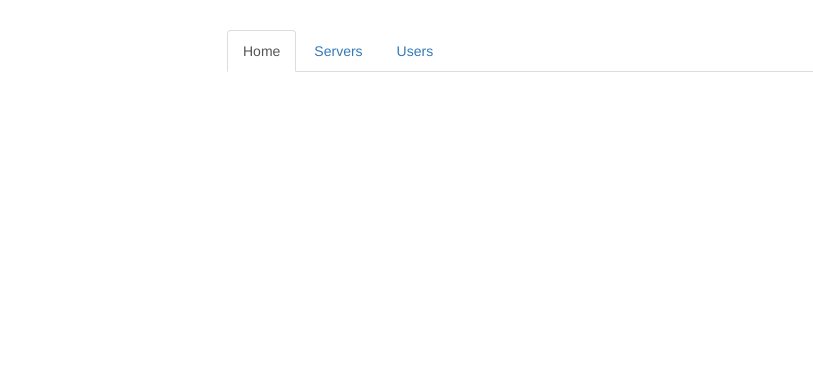
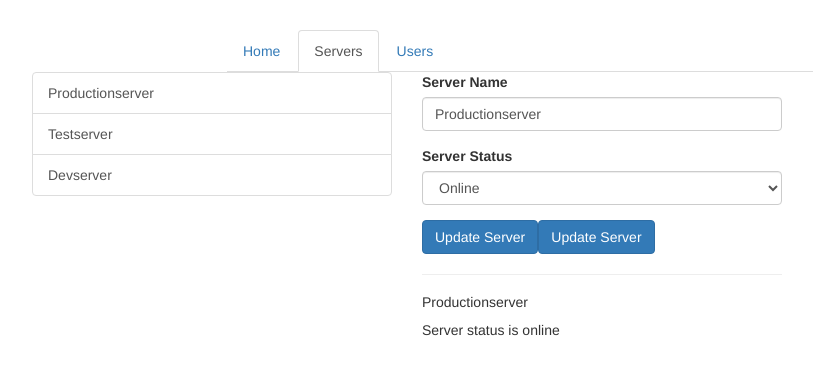
Before and after one commit to Karthi-K6/Angular_daily_practice, an Angular app: page /servers/1/1 in a window 1280 px wide. Before the commit this address led to /. Shown: the top 374 px of the page, without its empty margins (38-851 px from the left). Built offline with nearby package versions, Linux system fonts and the light colour scheme.

Commit message:
feat:Added come features on servers component

```diff
--- a/src/app/app.module.ts
+++ b/src/app/app.module.ts
@@ -16,7 +16,8 @@ const appRoutes:Routes = [
   {path:'',component:HomeComponent},
   {path:'users',component:UsersComponent},
   {path:'users/:id/:name',component:UserComponent},
-  {path:'servers',component:ServersComponent}
+  {path:'servers',component:ServersComponent},
+  {path:'servers/:id/:edit',component:ServersComponent}
 ]
 
 @NgModule({
--- a/src/app/servers/edit-server/edit-server.component.html
+++ b/src/app/servers/edit-server/edit-server.component.html
@@ -19,3 +19,10 @@
 <button
   class="btn btn-primary"
   (click)="onUpdateServer()">Update Server</button>
+
+<button
+  class="btn btn-primary"
+  (click)="OnqueryExample()"
+  [routerLink]="['/servers',4,'edit']"
+  [queryParams]="{edit:'1'}"
+>Update Server</button>
--- a/src/app/servers/edit-server/edit-server.component.ts
+++ b/src/app/servers/edit-server/edit-server.component.ts
@@ -1,6 +1,7 @@
 import { Component, OnInit } from '@angular/core';
 
 import { ServersService } from '../servers.service';
+import {ActivatedRoute} from "@angular/router";
 
 @Component({
   selector: 'app-edit-server',
@@ -12,7 +13,7 @@ export class EditServerComponent implements OnInit {
   serverName = '';
   serverStatus = '';
 
-  constructor(private serversService: ServersService) { }
+  constructor(private serversService: ServersService,private router:ActivatedRoute) { }
 
   ngOnInit() {
     this.server = this.serversService.getServer(1);
@@ -23,5 +24,7 @@ export class EditServerComponent implements OnInit {
   onUpdateServer() {
     this.serversService.updateServer(this.server.id, {name: this.serverName, status: this.serverStatus});
   }
-
+  OnqueryExample(){
+    this.router.snapshot.queryParams.subscribe();
+  }
 }
--- a/src/app/servers/servers.component.html
+++ b/src/app/servers/servers.component.html
@@ -2,6 +2,9 @@
   <div class="col-xs-12 col-sm-4">
     <div class="list-group">
       <a
+        [routerLink]="['/servers',2,'edit']"
+        [queryParams]="{'edit':2}"
+        fragment="loading"
         href="#"
         class="list-group-item"
         *ngFor="let server of servers">
--- a/src/app/servers/servers.component.ts
+++ b/src/app/servers/servers.component.ts
@@ -14,5 +14,4 @@ export class ServersComponent implements OnInit {
   ngOnInit() {
     this.servers = this.serversService.getServers();
   }
-
 }
--- a/src/app/users/user/user.component.html
+++ b/src/app/users/user/user.component.html
@@ -1,5 +1,5 @@
 <p>{{user.id}}</p>
 <p>{{user.name}}</p>
 <button class="btn btn-danger" (click) = "onNavigate()">Home</button>
-<button routerLink="/users/3/karthi" class="btn btn-success">Karthi(3)</button>
+<button routerLink="users/3/karthi" class="btn btn-success">Karthi(3)</button>
 <button class="btn btn-danger" (click) = "onNavigatetoUser()">Users</button>
```
